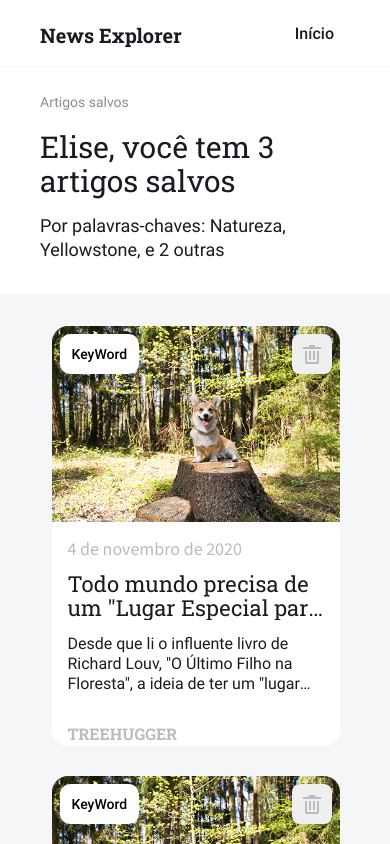
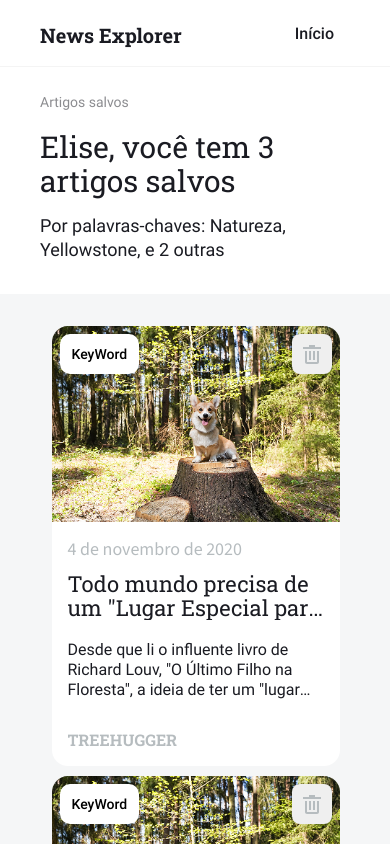
Before and after one commit to flpzht/news-explorer-frontend, a React (Vite) app: page /saved-news in a window 390 px wide. Shown: the top 844 px of the page. Built offline with nearby package versions, Linux system fonts and the light colour scheme.

Commit message:
fix: max height de NewsCard reajustado para 440px conforme design

```diff
--- a/src/components/NewsCard/NewsCard.css
+++ b/src/components/NewsCard/NewsCard.css
@@ -217,7 +217,7 @@
 @media screen and (max-width: 768px) {
     .news-card {
         max-width: 224px;
-        max-height: 420px;
+        max-height: 440px;
     }
 
     .news-card__image {
```
